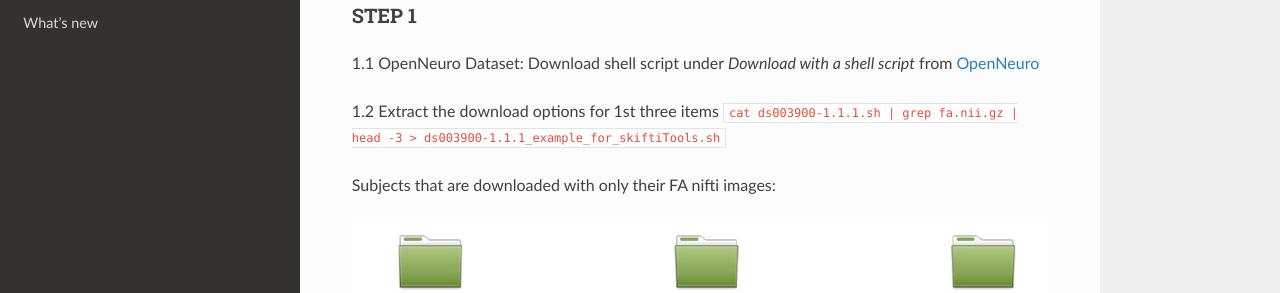
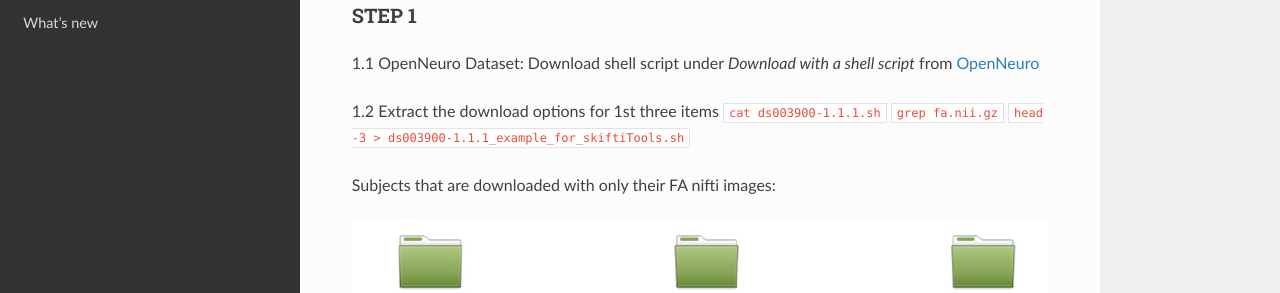
Before and after one commit to HKA07/skiftiGuide, a Sphinx documentation site: the page built from docs/usage.rst, in a window 1280 px wide and 900 px high. Shown: the part 342-635 px from the top of the window. Built offline with Sphinx 7.4.7 and the Read the Docs theme 3.1.0, drawn with Linux system fonts in a browser that asks for light colours.

```diff
--- a/docs/usage.rst
+++ b/docs/usage.rst
@@ -15,7 +15,7 @@ STEP 1
 
 1.1 OpenNeuro Dataset: Download shell script under *Download with a shell script* from `OpenNeuro <https://openneuro.org/datasets/ds003900/versions/1.1.1/download#>`_
 
-1.2 Extract the download options for 1st three items ``cat ds003900-1.1.1.sh | grep fa.nii.gz | head -3 > ds003900-1.1.1_example_for_skiftiTools.sh``
+1.2 Extract the download options for 1st three items ``cat ds003900-1.1.1.sh`` ``grep fa.nii.gz`` ``head -3 > ds003900-1.1.1_example_for_skiftiTools.sh``
 
 Subjects that are downloaded with only their FA nifti images:
 
```
